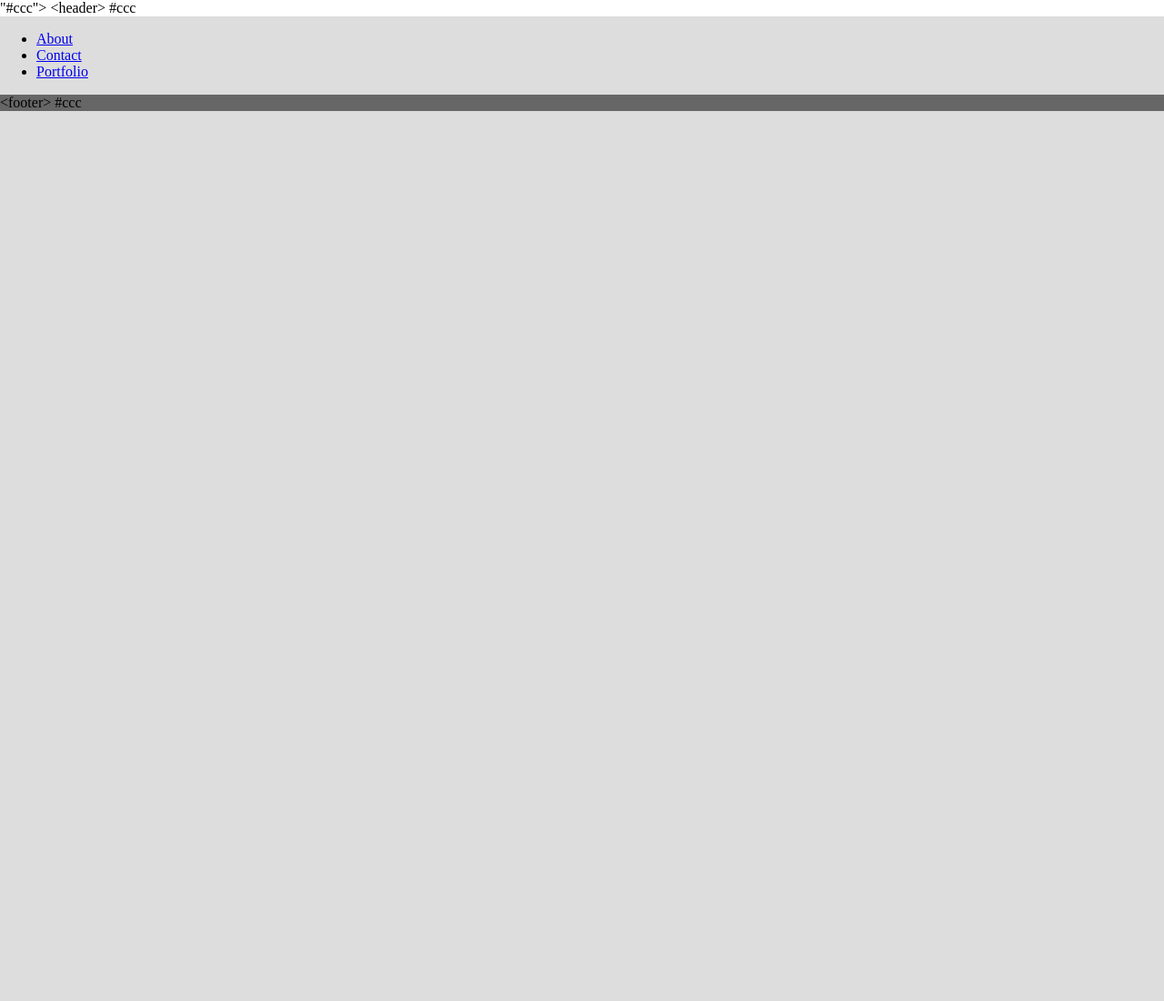
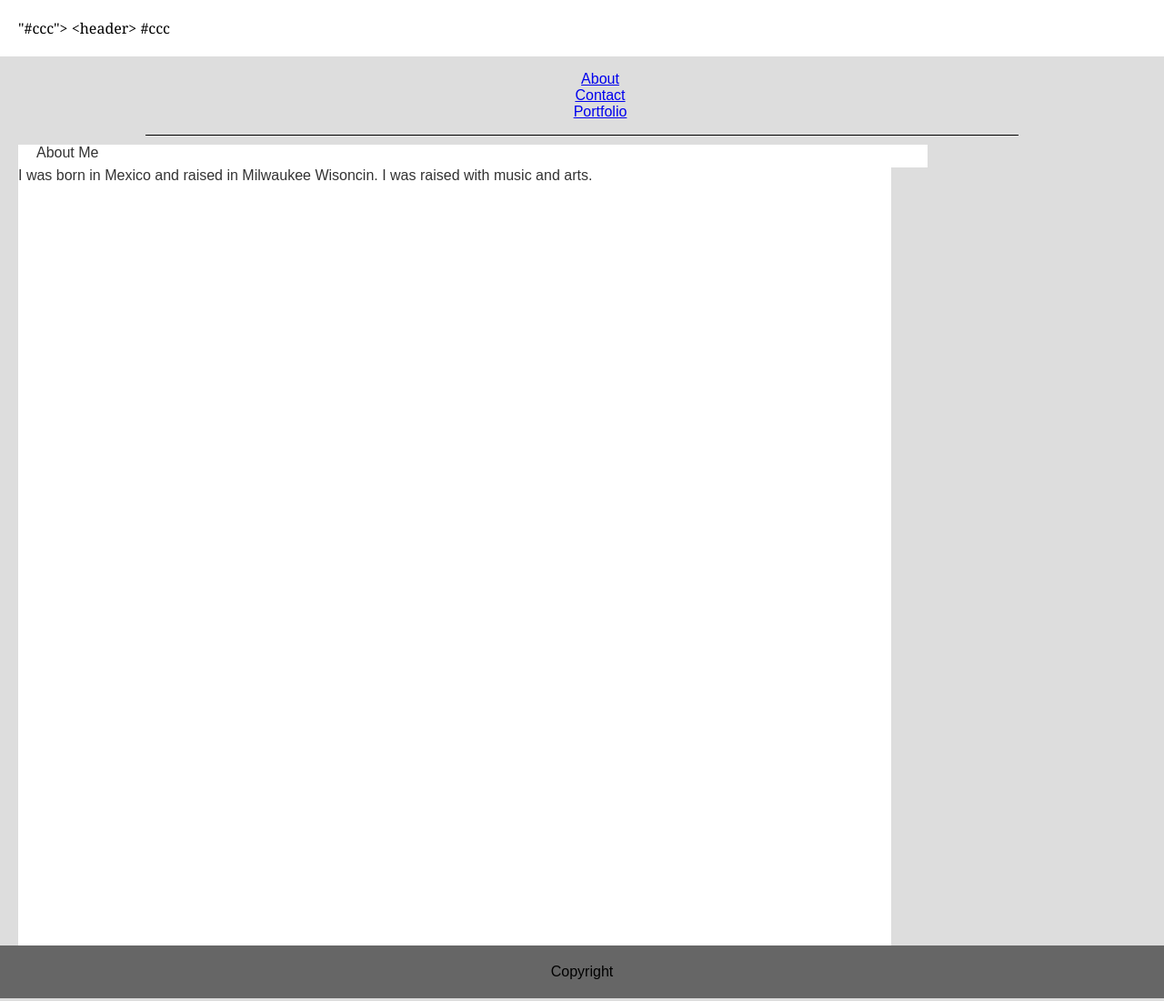
Before and after one commit to dejeskar/Basic-Portfolio, a plain HTML site: page index.html in a window 1280 px wide. Shown: the whole page at 91% size. Before the commit the page ends 800 px from the top, so only its background shows below. Drawn offline with Linux system fonts and the light colour scheme.

Commit message:
changes made

```diff
--- a/assets/css/style.css
+++ b/assets/css/style.css
@@ -2,13 +2,57 @@ body {
     margin: auto;
     background: #dddddd;
     font-style: #777777;
+    font-family: Arial, Helvetica, sans-serif
+}
+.nav_bar {
+    margin: auto;
+    border-bottom: 1px solid #000000;
+    width: 960px;
+
+}
+
+.nav_bar ul {
+    padding: 10;
+    list-style: none;
+    text-align:center;
+}
+
+.nav-bar ul li {
+    float: left;
+    font-size: 16px;
+    font-weight: bold;
+    margin-right: 15px;
+}
 
 header {
-    background-color:#ffffff;
-    border-color: #cccccc;
+    background: #ffffff;
+    border: #cccccc;
+    padding: 20px;
+    font-style: #4aaaa5;
+    font-family: Georgia, 'Times New Roman', Times, serif;
+}
+
+aside {
+    border-bottom: #333;
+    padding: 0px 20px 0px 20px;
+  width: 960px;
+  height: 25px;
+  background-color: #fff;
+  color: #333;
+  margin:auto
+}
+
+section {
+        width: 960px;
+        height: 880px;
+        background-color: #fff;
+        color: #333;
+        margin:10px 0 0 20px;
 }
 
 footer {
     background: #666666;
-
+    padding: 20px;
+    margin-bottom: 20px;
+    text-align: center;
 }
--- a/index.html
+++ b/index.html
@@ -1,8 +1,9 @@
 <!DOCTYPE html>
 <html>
+
 <head>
     <title>About Me</title>
-    <link rel="stylesheet" href="assets/css/style.css" />
+    <link rel="stylesheet" href="assets/css/style.css"/>
 </head>
 <body>
     <header>
@@ -17,8 +18,17 @@
             <li><a href="portfolio.html">Portfolio</a></li>
         </ul>
     </div>
+<section id="full">
+        <aside>
+            About Me
+        </aside>
+          I was born in Mexico and raised in Milwaukee Wisoncin. I was raised with music and arts.
+        <div id="division">
+        </div>
+</section>
 <footer>
-    &lt;footer&gt; #ccc
+    Copyright
 </footer>
+
 </body>
 </html>
```
